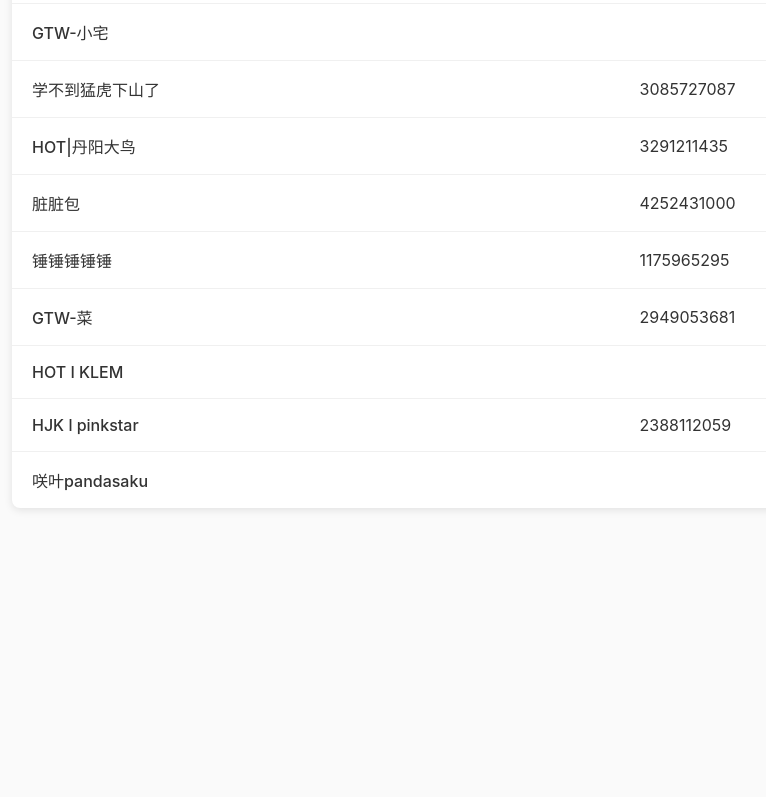
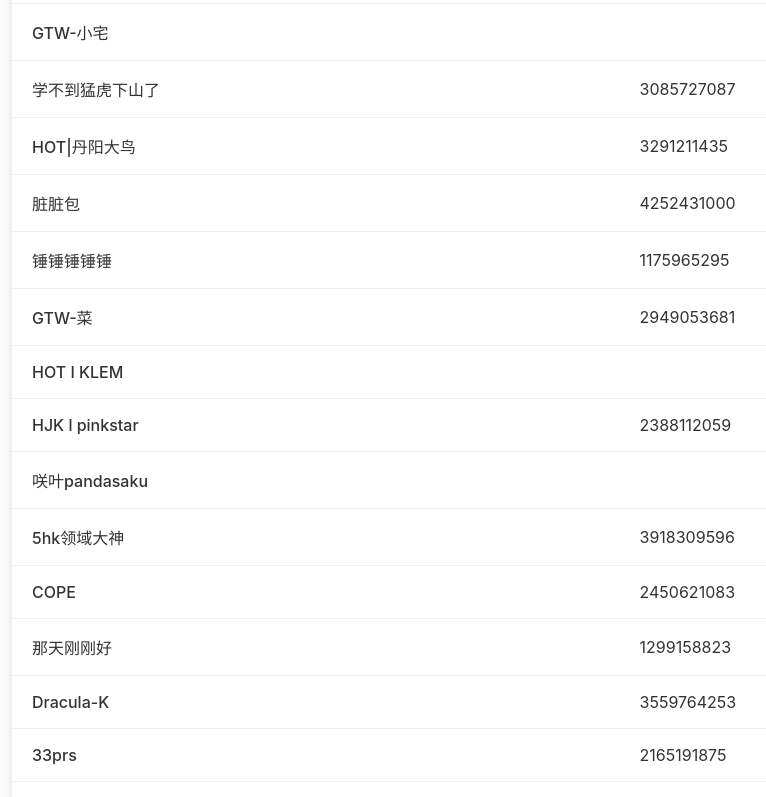
Before and after one commit to RolinFirelink/competition, a Vue app: page /20260328 in a window 1280 px wide. Shown: the part 2000-2797 px from the top of the page, without its empty margins (48-814 px from the left). Before the commit the page ends 2548 px from the top, so only its background shows below. Built offline with nearby package versions, Linux system fonts and the light colour scheme.

Commit message:
git init

```diff
--- a/src/components/Competition20260328.vue
+++ b/src/components/Competition20260328.vue
@@ -196,7 +196,7 @@ export default {
         },
         {
           nickname: '2sk-消失王',
-          id: '',
+          id: '4181392148',
           rank: '待定'
         },
         {
@@ -243,7 +243,87 @@ export default {
           nickname: '咲叶pandasaku',
           id: '',
           rank: '待定'
-        }
+        },
+        {
+          nickname: '5hk领域大神',
+          id: '3918309596',
+          rank: '待定'
+        },
+        {
+          nickname: 'COPE',
+          id: '2450621083',
+          rank: '待定'
+        },
+        {
+          nickname: '那天刚刚好',
+          id: '1299158823',
+          rank: '待定'
+        },
+        {
+          nickname: 'Dracula-K',
+          id: '3559764253',
+          rank: '待定'
+        },
+        {
+          nickname: '33prs',
+          id: '2165191875',
+          rank: '待定'
+        },
+        {
+          nickname: '-艾柯耀-',
+          id: '2500339497',
+          rank: '待定'
+        },
+        {
+          nickname: '2sk-孤独的楼',
+          id: '4090019287',
+          rank: '待定'
+        },
+        {
+          nickname: '我欲乘风归去',
+          id: '1395398157',
+          rank: '待定'
+        },
+        {
+          nickname: '汉堡汉堡',
+          id: '',
+          rank: '待定'
+        },
+        {
+          nickname: 'kuroasing',
+          id: '1840204688',
+          rank: '待定'
+        },
+        {
+          nickname: 'GTW-XIAOHU',
+          id: '1687147839',
+          rank: '待定'
+        },
+        {
+          nickname: '武汉洋洋',
+          id: '3332414353',
+          rank: '待定'
+        },
+        {
+          nickname: 'GTW-XiaoXu',
+          id: '3140819469',
+          rank: '待定'
+        },
+        {
+          nickname: '残荷听雨',
+          id: '1839452670',
+          rank: '待定'
+        },
+        {
+          nickname: '名字真难取',
+          id: '3091629655',
+          rank: '待定'
+        },
+        {
+          nickname: '我的精神有点问题',
+          id: '1803160287',
+          rank: '待定'
+        },
       ]
     };
   },
```
